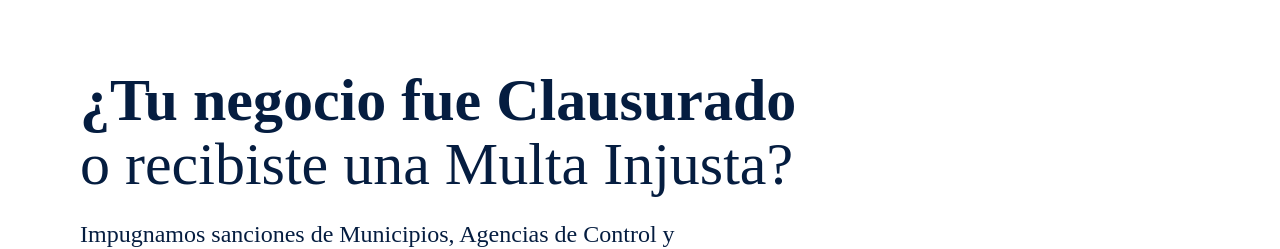
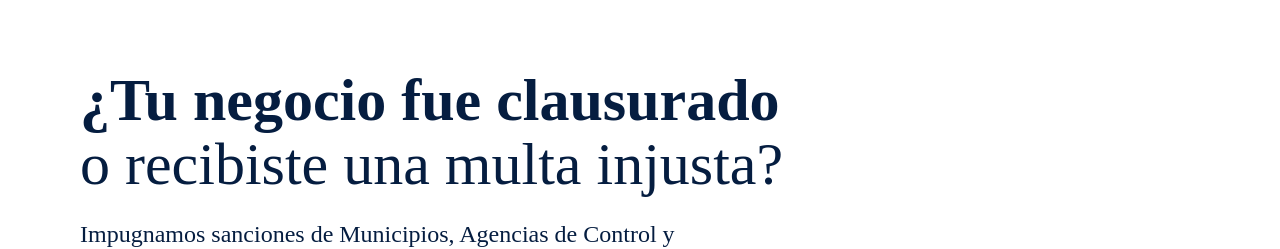
Before and after one commit to DevCardenasS/web-cardenas-saltos, a Next.js app: page /SancionesAdministrativas-DefensaSancionatoria in a window 1280 px wide. Shown: the part 147-396 px from the top of the page. Built offline with nearby package versions, Linux system fonts and the light colour scheme.

Commit message:
Update SancionesAdministrativas-DefensaSancionatoria.js

```diff
--- a/pages/SancionesAdministrativas-DefensaSancionatoria.js
+++ b/pages/SancionesAdministrativas-DefensaSancionatoria.js
@@ -15,8 +15,8 @@ export default function DefensaSancionatoria() {
       <section className="pt-24 md:pt-32 pb-16 px-6 md:px-20">
         <div className="max-w-7xl mx-auto text-left">
           <h1 className="text-[#051d40] text-3xl md:text-6xl leading-tight mb-6">
-            <span className="block font-black">¿Tu negocio fue Clausurado</span>
-            <span className="block font-medium mt-1">o recibiste una Multa Injusta?</span>
+            <span className="block font-black">¿Tu negocio fue clausurado</span>
+            <span className="block font-medium mt-1">o recibiste una multa injusta?</span>
           </h1>
 
           <p className="text-[#051d40] text-lg md:text-2xl mb-10 max-w-3xl leading-relaxed font-normal">
@@ -140,7 +140,7 @@ export default function DefensaSancionatoria() {
           <div className="md:w-1/2">
             <h2 className="text-[#051d40] text-2xl md:text-5xl leading-tight mb-10">
               <span className="font-black">Tranquilo, </span>
-              <span className="font-normal">somos representación especializada ante Municipios (AMC/AMT), ARCSA, Intendencias, SRI y Superintendencias.</span>
+              <span className="font-normal">te ofrecemos representación especializada ante Municipios (AMC/AMT), ARCSA, Intendencias, SRI y Superintendencias.</span>
             </h2>
             <a
               href={`https://wa.me/${WHATSAPP_NUMBER}?text=${whatsappMessage}`}
```
